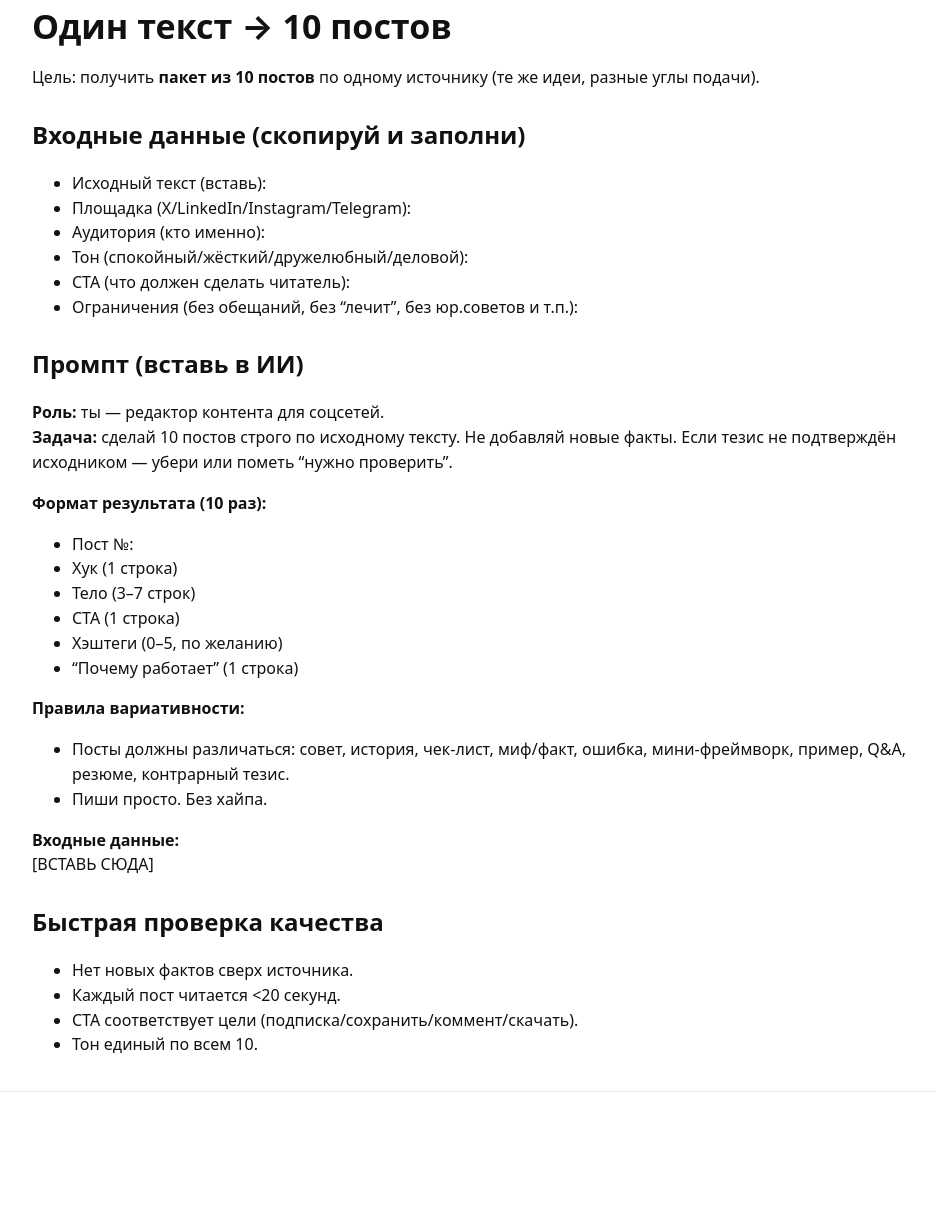
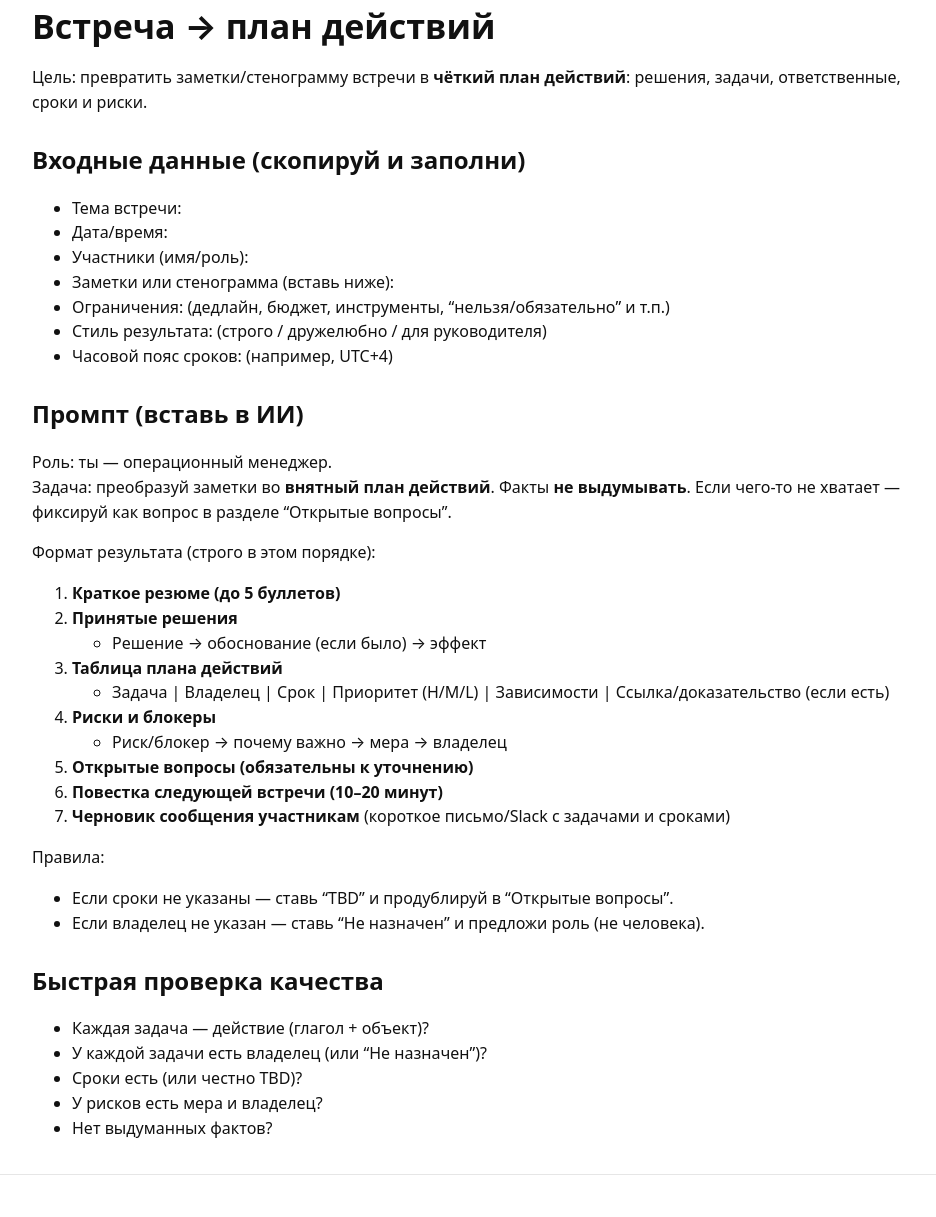
Before and after one commit to ries11217596955-hash/ai-workflows-library, an Eleventy site: page src/ru/use-cases/meeting-to-action-plan/index.md in a window 1280 px wide. Shown: the part 74-1291 px from the top of the page, without its empty margins (158-1094 px from the left). Before the commit the page ends 1208 px from the top, so only its background shows below. Built offline with nearby package versions, Linux system fonts and the light colour scheme; Eleventy itself is replaced by a stand-in of ours; files that its build step writes are made by us from their sources.

Commit message:
Update meeting use case to action plan format

```diff
--- a/src/ru/use-cases/meeting-to-action-plan/index.md
+++ b/src/ru/use-cases/meeting-to-action-plan/index.md
@@ -1,47 +1,51 @@
 ---
 layout: base.njk
-title: "Один текст → 10 постов"
-description: "Перепакуй один длинный текст в 10 коротких постов: хук, структура, призыв к действию."
+title: "Встреча → план действий"
+description: "Преврати заметки со встречи в понятный план действий: задачи, владельцы, сроки, риски."
 lang: ru
-translationKey: usecase-long-text-to-10-posts
+translationKey: usecase-meeting-to-action-plan
 navUseCases: "Задачи"
 navTools: "Инструменты"
 navTemplates: "Шаблоны"
 ---
 
-# Один текст → 10 постов
+# Встреча → план действий
 
-Цель: получить **пакет из 10 постов** по одному источнику (те же идеи, разные углы подачи).
+Цель: превратить заметки/стенограмму встречи в **чёткий план действий**: решения, задачи, ответственные, сроки и риски.
 
 ## Входные данные (скопируй и заполни)
-- Исходный текст (вставь):
-- Площадка (X/LinkedIn/Instagram/Telegram):
-- Аудитория (кто именно):
-- Тон (спокойный/жёсткий/дружелюбный/деловой):
-- CTA (что должен сделать читатель):
-- Ограничения (без обещаний, без “лечит”, без юр.советов и т.п.):
+- Тема встречи:
+- Дата/время:
+- Участники (имя/роль):
+- Заметки или стенограмма (вставь ниже):
+- Ограничения: (дедлайн, бюджет, инструменты, “нельзя/обязательно” и т.п.)
+- Стиль результата: (строго / дружелюбно / для руководителя)
+- Часовой пояс сроков: (например, UTC+4)
 
 ## Промпт (вставь в ИИ)
-**Роль:** ты — редактор контента для соцсетей.
-**Задача:** сделай 10 постов строго по исходному тексту. Не добавляй новые факты. Если тезис не подтверждён исходником — убери или пометь “нужно проверить”.
+Роль: ты — операционный менеджер.
+Задача: преобразуй заметки во **внятный план действий**. Факты **не выдумывать**. Если чего-то не хватает — фиксируй как вопрос в разделе “Открытые вопросы”.
 
-**Формат результата (10 раз):**
-- Пост №:
-- Хук (1 строка)
-- Тело (3–7 строк)
-- CTA (1 строка)
-- Хэштеги (0–5, по желанию)
-- “Почему работает” (1 строка)
+Формат результата (строго в этом порядке):
 
-**Правила вариативности:**
-- Посты должны различаться: совет, история, чек-лист, миф/факт, ошибка, мини-фреймворк, пример, Q&A, резюме, контрарный тезис.
-- Пиши просто. Без хайпа.
+1) **Краткое резюме (до 5 буллетов)**
+2) **Принятые решения**
+   - Решение → обоснование (если было) → эффект
+3) **Таблица плана действий**
+   - Задача | Владелец | Срок | Приоритет (H/M/L) | Зависимости | Ссылка/доказательство (если есть)
+4) **Риски и блокеры**
+   - Риск/блокер → почему важно → мера → владелец
+5) **Открытые вопросы (обязательны к уточнению)**
+6) **Повестка следующей встречи (10–20 минут)**
+7) **Черновик сообщения участникам** (короткое письмо/Slack с задачами и сроками)
 
-**Входные данные:**
-[ВСТАВЬ СЮДА]
+Правила:
+- Если сроки не указаны — ставь “TBD” и продублируй в “Открытые вопросы”.
+- Если владелец не указан — ставь “Не назначен” и предложи роль (не человека).
 
 ## Быстрая проверка качества
-- Нет новых фактов сверх источника.
-- Каждый пост читается <20 секунд.
-- CTA соответствует цели (подписка/сохранить/коммент/скачать).
-- Тон единый по всем 10.
+- Каждая задача — действие (глагол + объект)?
+- У каждой задачи есть владелец (или “Не назначен”)?
+- Сроки есть (или честно TBD)?
+- У рисков есть мера и владелец?
+- Нет выдуманных фактов?
```
